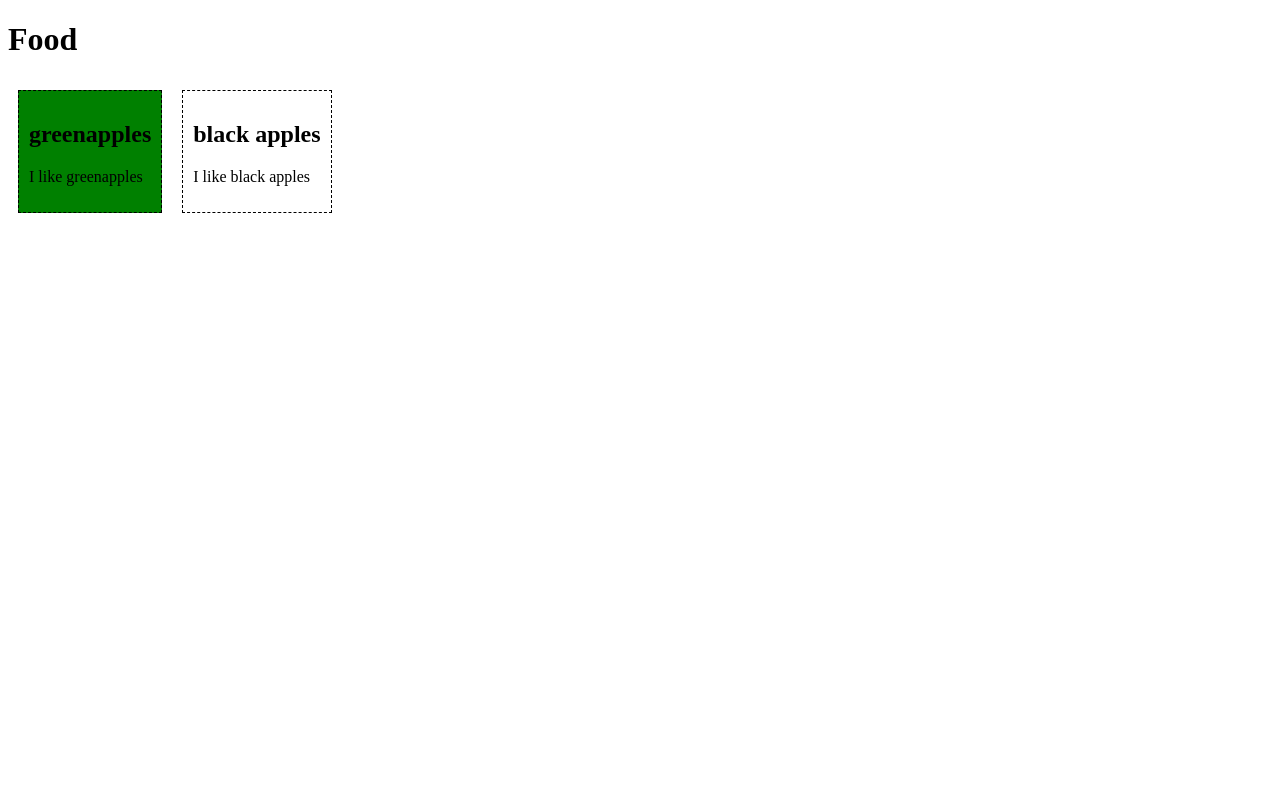
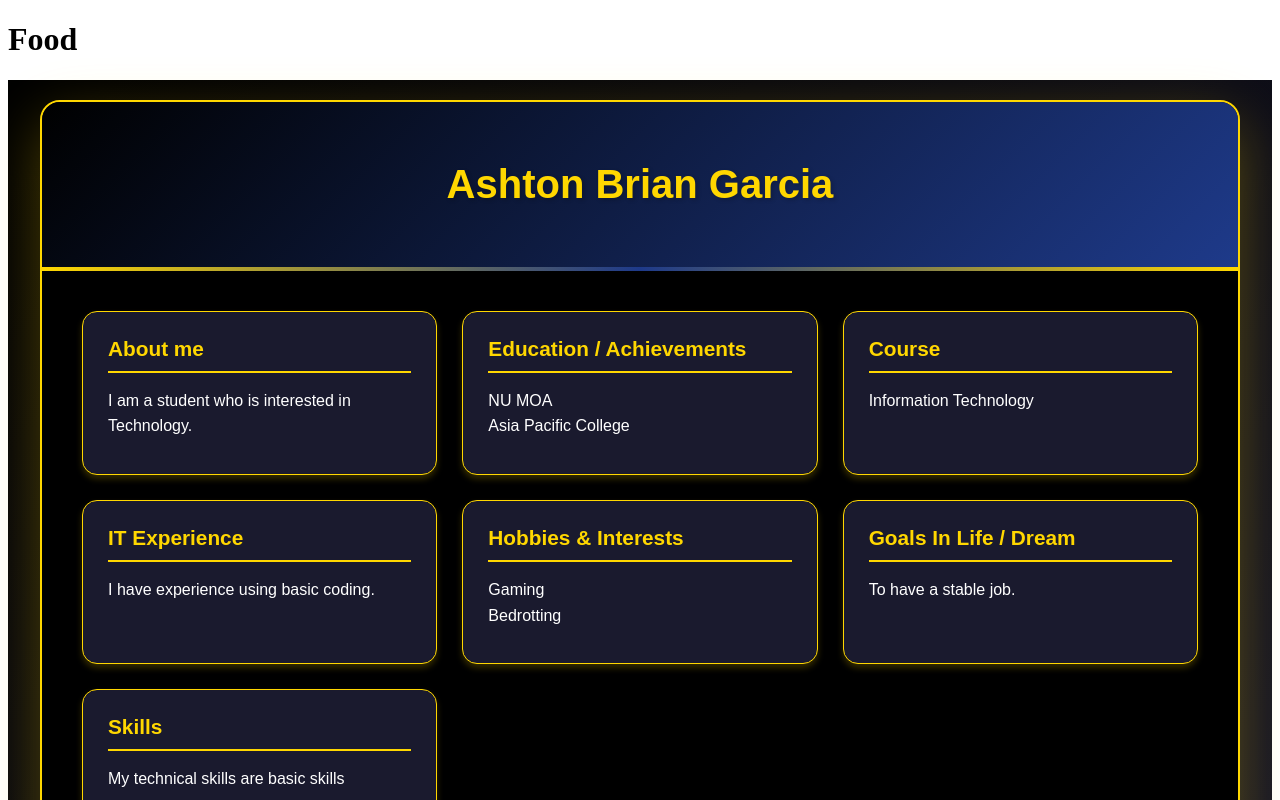
Before and after one commit to Ashteiru/webprog-it241-vuejs, a Vue app in the folder firstsfc/: page / in a window 1280 px wide. Shown: the top 800 px of the page. Built offline with nearby package versions, Linux system fonts and the light colour scheme.

Commit message:
import your personal profile website from midterms

```diff
--- a/firstsfc/src/App.vue
+++ b/firstsfc/src/App.vue
@@ -1,5 +1,6 @@
 <template>
   <h1>Food</h1>
+  <personal-profile/>
   <food-item/>
   <food-item2/>
 
--- a/firstsfc/src/main.js
+++ b/firstsfc/src/main.js
@@ -1,10 +1,12 @@
 import { createApp } from 'vue'
 
 import App from './App.vue'
+import PersonalProfile from './components/PersonalProfile.vue'
 import FoodItem from './components/FoodItem.vue'
 import FoodItem2 from './components/FoodItem2.vue'
 
 const app = createApp(App)
+app.component('personal-profile', PersonalProfile)
 app.component('food-item', FoodItem)
 app.component('food-item2', FoodItem2)
 app.mount('#app')
```
